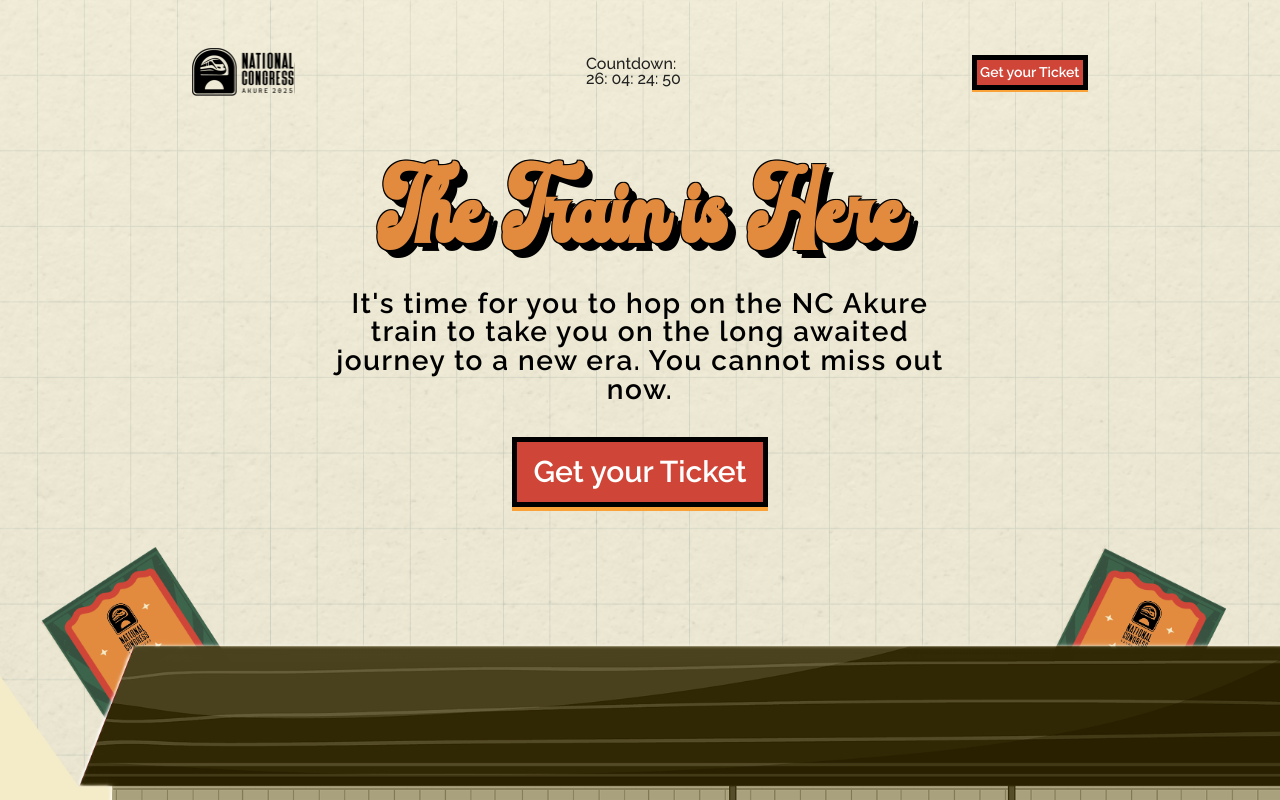
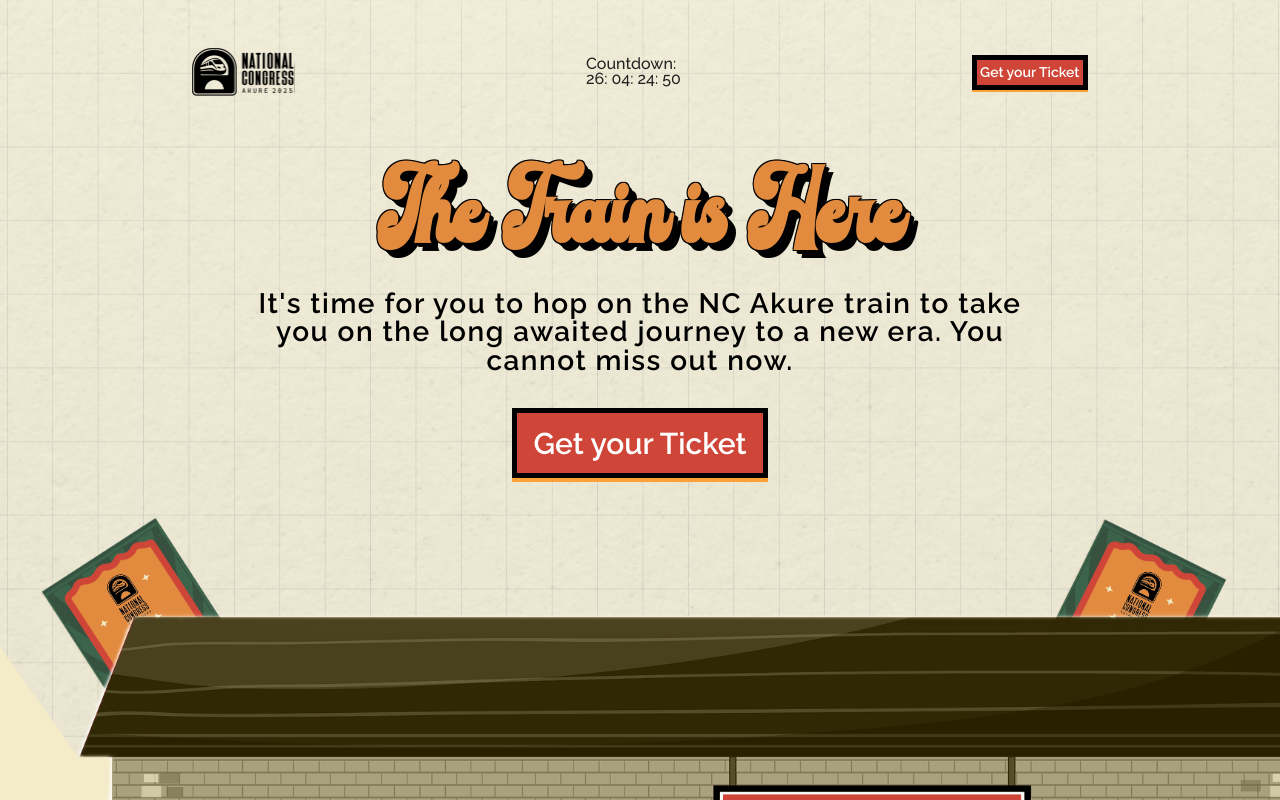
Before and after one commit to demi05/ncAkure, a React app: page / in a window 1280 px wide. Shown: the top 800 px of the page. Built offline with nearby package versions, Linux system fonts and the light colour scheme; the HTML template or start-up script is replaced by a standard one.

Commit message:
fixed hero text width

```diff
--- a/src/components/Herotext.jsx
+++ b/src/components/Herotext.jsx
@@ -7,7 +7,7 @@
       <div className="hero-section w-[90%] md:w-full mx-auto">
         <Header />
         <h1 className="font-[FineVintage] font-bold  text-[#E28B3F] text-[45px] sm:text-6xl  md:text-7xl text-outline">The Train is Here</h1>
-        <h3 className="font-raleway font-medium text-[24px] md:text-[32px] text-black leading-[103%] text-center tracking-[1.5px] w-[100%]">
+        <h3 className="font-raleway font-medium text-[24px] md:text-[32px] text-black leading-[103%] text-center tracking-[1.5px]">
           It's time for you to hop on the NC Akure train to take you on the long
           awaited journey to a new era. You cannot miss out now.
         </h3>
--- a/src/components/hero.css
+++ b/src/components/hero.css
@@ -43,9 +43,9 @@
   margin-top: 0.8em;
 }
 
-/* .hero-section h3 {
-  margin-bottom: 2em;
-} */
+.hero-section h3 {
+  width: 100%;
+}
 
 .img-box {
   display: flex;
@@ -64,8 +64,18 @@
     1px -1px 0 #000, -1px 1px 0 #000, 1px 1px 0 #000;
 }
 
+@media (min-width: 768px) and (max-width: 1020px) {
+  .hero-section h3 {
+    width: 80%;
+  }
+}
+
 @media only screen and (min-width: 1020px) {
   .hero {
     background-image: url("../../public/hero-bg-lg.png");
   }
+
+  .hero-section h3 {
+    width: 60%;
+  }
 }
```
